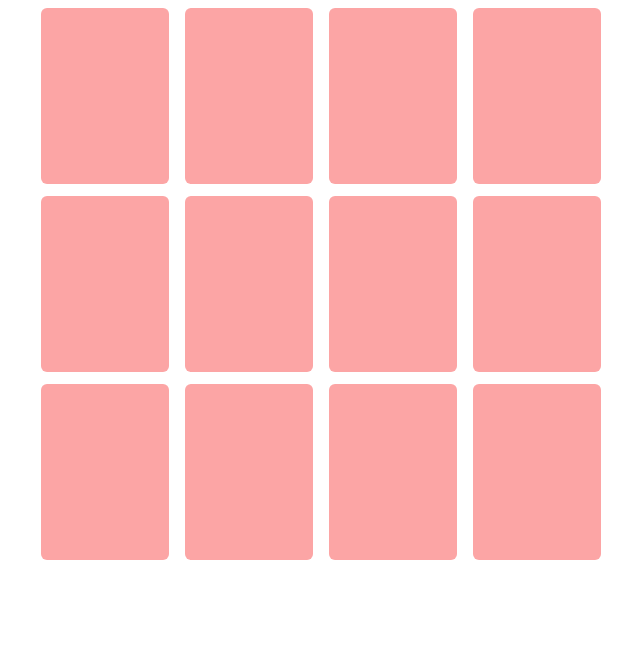
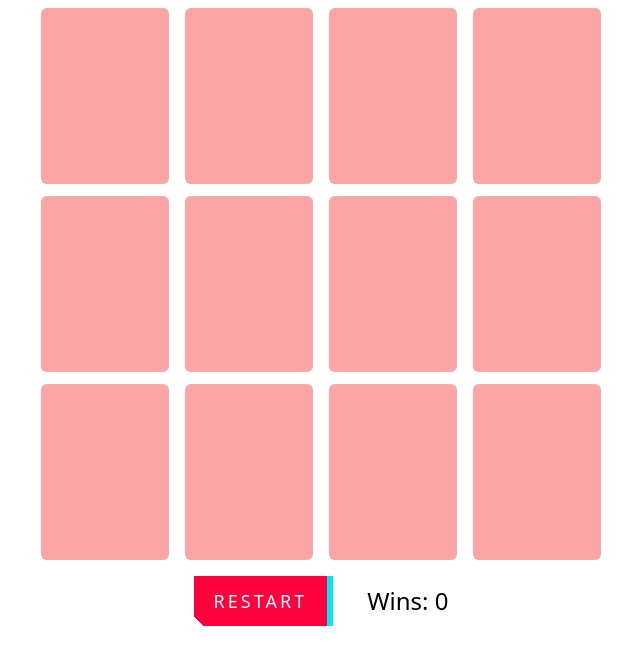
Before and after one commit to Pratiyankkumar/cards-game, a website: page public/index.html in a window 1280 px wide. Shown: the whole page, without its empty margins (319-959 px from the left). Drawn offline with Linux system fonts and the light colour scheme.

Commit message:
added score and restart button

```diff
--- a/public/index.html
+++ b/public/index.html
@@ -31,6 +31,102 @@
     .spinning-back {
       animation: spin-back 0.3s ease-out forwards;
     }
+
+    #restart-button,
+    #restart-button::after {
+      padding: 16px 20px;
+      font-size: 18px;
+      background: linear-gradient(45deg, transparent 5%, #ff013c 5%);
+      border: 0;
+      color: #fff;
+      letter-spacing: 3px;
+      line-height: 1;
+      box-shadow: 6px 0px 0px #00e6f6;
+      outline: transparent;
+      position: relative;
+    }
+
+    #restart-button::after {
+      --slice-0: inset(50% 50% 50% 50%);
+      --slice-1: inset(80% -6px 0 0);
+      --slice-2: inset(50% -6px 30% 0);
+      --slice-3: inset(10% -6px 85% 0);
+      --slice-4: inset(40% -6px 43% 0);
+      --slice-5: inset(80% -6px 5% 0);
+      content: "HOVER ME";
+      display: block;
+      position: absolute;
+      top: 0;
+      left: 0;
+      right: 0;
+      bottom: 0;
+      background: linear-gradient(45deg, transparent 3%, #00e6f6 3%, #00e6f6 5%, #ff013c 5%);
+      text-shadow: -3px -3px 0px #f8f005, 3px 3px 0px #00e6f6;
+      clip-path: var(--slice-0);
+    }
+
+    #restart-button:hover::after {
+      animation: 1s glitch;
+      animation-timing-function: steps(2, end);
+    }
+
+    @keyframes glitch {
+      0% {
+        clip-path: var(--slice-1);
+        transform: translate(-20px, -10px);
+      }
+
+      10% {
+        clip-path: var(--slice-3);
+        transform: translate(10px, 10px);
+      }
+
+      20% {
+        clip-path: var(--slice-1);
+        transform: translate(-10px, 10px);
+      }
+
+      30% {
+        clip-path: var(--slice-3);
+        transform: translate(0px, 5px);
+      }
+
+      40% {
+        clip-path: var(--slice-2);
+        transform: translate(-5px, 0px);
+      }
+
+      50% {
+        clip-path: var(--slice-3);
+        transform: translate(5px, 0px);
+      }
+
+      60% {
+        clip-path: var(--slice-4);
+        transform: translate(5px, 10px);
+      }
+
+      70% {
+        clip-path: var(--slice-2);
+        transform: translate(-10px, 10px);
+      }
+
+      80% {
+        clip-path: var(--slice-5);
+        transform: translate(20px, -10px);
+      }
+
+      90% {
+        clip-path: var(--slice-1);
+        transform: translate(-10px, 0px);
+      }
+
+      100% {
+        clip-path: var(--slice-1);
+        transform: translate(0);
+      }
+    }
+
   </style>
 </head>
 <body class="flex m-0 flex-col justify-center items-center ">
@@ -55,6 +151,11 @@
     <div id="js-card" class="w-32 js-card12 h-44 bg-red-300 rounded-md ml-4 cursor-pointer"></div>
   </div>
 
+  <div class="flex flex-row mt-4 items-center">
+    <button id="restart-button" class="js-restart"> RESTART </button>
+    <p class="js-wins wins ml-10 text-2xl"></p>
+  </div>
+
   <script src="script.js"></script>
 </body>
 </html>
--- a/public/script.js
+++ b/public/script.js
@@ -34,10 +34,20 @@ for (let i = shuffledColors.length - 1; i > 0; i--) {
 
 // Assign the shuffled colors to the cards
 
+
 let clicks = 0;
 let selectedColorArray = [];
 let selectedCard = [];
 let pairs = 0;
+let wins;
+
+loadFromStorage();
+
+function loadFromStorage() {
+  wins = JSON.parse(localStorage.getItem('cardWins')) || 0;
+}
+
+
 document.querySelectorAll('#js-card').forEach((card, index) => {
   card.addEventListener('click', () => {
     if (!card.classList.contains('spinning') && !card.classList.contains('spinning-back')) {
@@ -81,8 +91,27 @@ document.querySelectorAll('#js-card').forEach((card, index) => {
 
     if (pairs === 6) {
       alert('You won the game')
+      wins+=1;
+      saveToStorage();
+      renderScore();
     }
   })
 })
 
+function renderScore() {
+  document.querySelector('.js-wins').innerHTML = `Wins: ${wins}`;
+}
+
+renderScore();
+
+
+function saveToStorage() {
+  localStorage.setItem('cardWins', JSON.stringify(wins))
+}
+
+
+document.querySelector('.js-restart').addEventListener('click', () => {
+  location.reload();
+})
+
 console.log(shuffledColors);
```
Also changed, not shown: public/styles.css.
